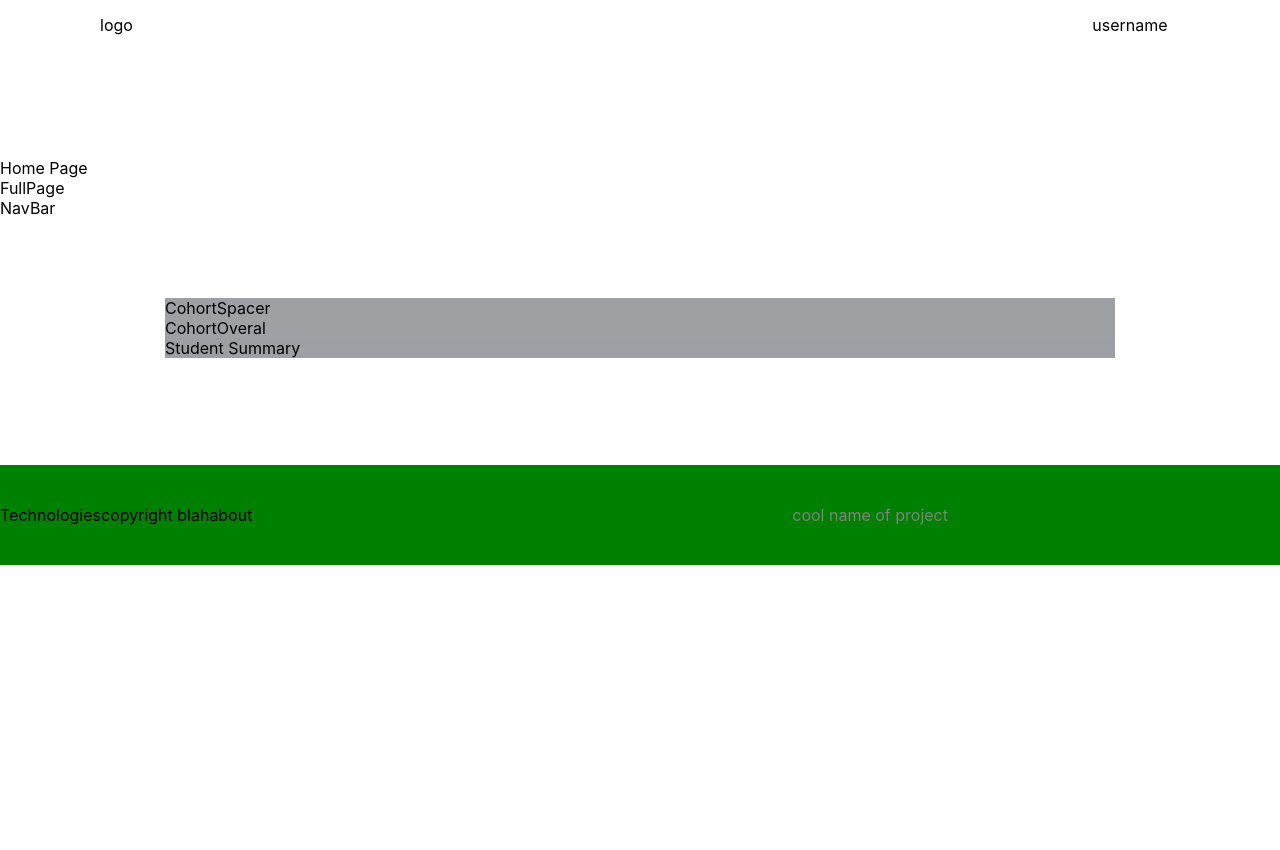
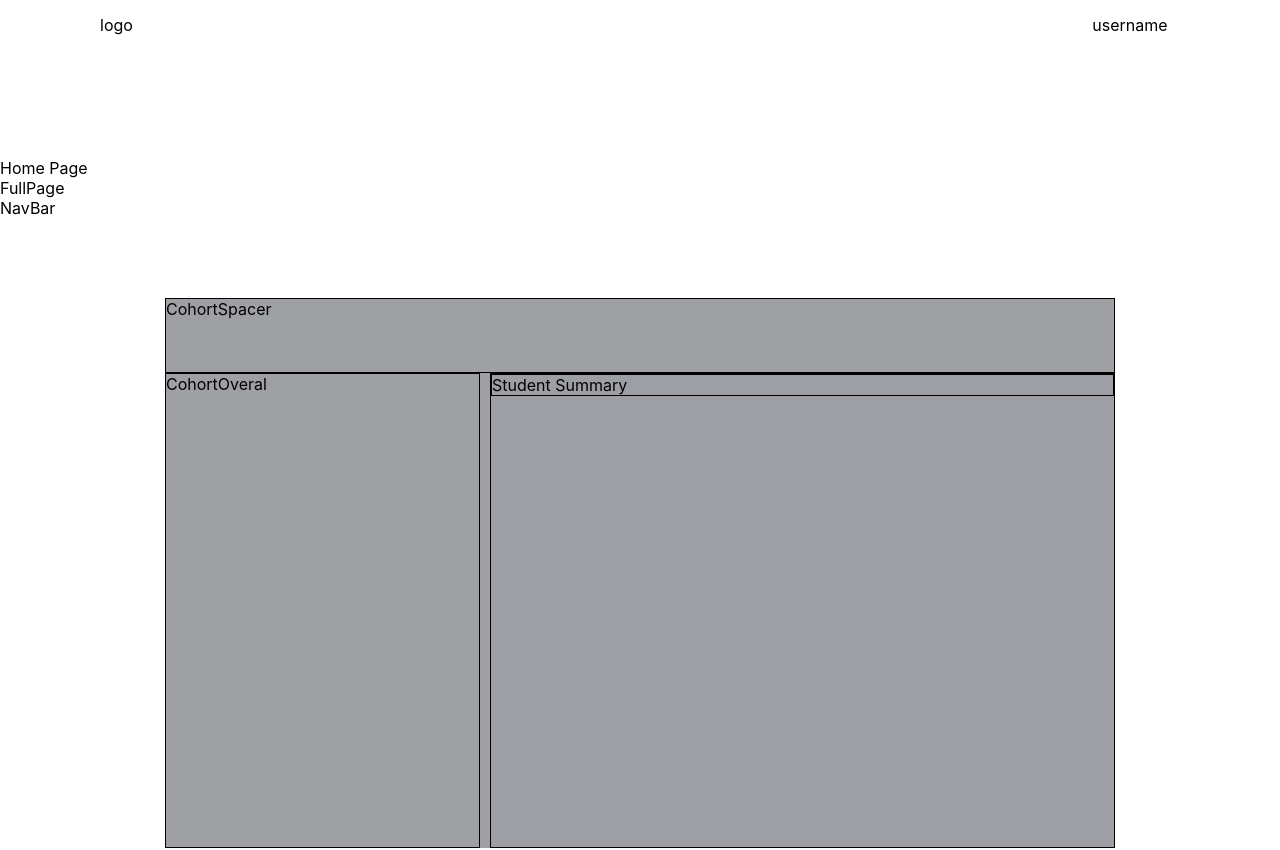
Before and after one commit to gschool-blue-ocean/instructor-hub-old, a Next.js app: page /home in a window 1280 px wide. Shown: the top 850 px of the page. Before the commit the page ends 800 px from the top, so only its background shows below. Built offline with nearby package versions, Linux system fonts and the light colour scheme.

Commit message:
Created the Cohort Container, added a CSS stylesheets for the CohortContainer, CohortOverall, ChoortSpacer, Added divs to the CohortOveral, CohortSpcer, and studentSummary.

```diff
--- a/components/main_page/CohortInformation.js/CohortOveral.js
+++ b/components/main_page/CohortInformation.js/CohortOveral.js
@@ -1,8 +1,8 @@
-import React from 'react'
+import overallStlyes from '../../../styles/CohortOveral.module.css'
 
 const CohortOveral = () => {
   return (
-    <div>CohortOveral</div>
+    <div className = {overallStlyes.overalBorder}>CohortOveral</div>
   )
 }
 
--- a/components/main_page/CohortInformation.js/CohortSpacer.js
+++ b/components/main_page/CohortInformation.js/CohortSpacer.js
@@ -1,8 +1,8 @@
-import React from 'react'
+import spacerStyle from '../../../styles/CohortSpacer.module.css'
 
 const CohortSpacer = () => {
   return (
-    <div>CohortSpacer</div>
+    <div className = {spacerStyle.spacerContainer}>CohortSpacer</div>
   )
 }
 
--- a/components/main_page/CohortInformation.js/StudentSummary.js
+++ b/components/main_page/CohortInformation.js/StudentSummary.js
@@ -4,7 +4,9 @@
 const StudentSummary = () => {
 
   return (
-    <div className = {studentStlye.border}>Student Summary</div>
+    <div className = {studentStlye.border}>
+      <div className = {studentStlye.topBorder}>Student Summary</div>
+    </div>
   )
 }
 
--- a/styles/CohortContainer.module.css
+++ b/styles/CohortContainer.module.css
@@ -1,6 +1,9 @@
 .container {
     width: 950px;
-    position: relative;
-    margin: 0px auto;
+    height: 550px;
+    margin-left: auto;
+    margin-top: 0;
+    margin-bottom: 0;
+    margin-right:auto;
     background-color: rgba(16 18 27/40%);
 }
--- /dev/null
+++ b/styles/CohortOveral.module.css
@@ -0,0 +1,8 @@
+.overalBorder {
+    float: left;
+    width: 315px;
+    height: 475px;
+    border: 1px solid;
+    padding: 0px 0px;
+    margin: 0px 0px;
+}
--- /dev/null
+++ b/styles/CohortSpacer.module.css
@@ -0,0 +1,5 @@
+.spacerContainer {
+    border: 1px solid;
+    width: 950px;
+    height: 75px;
+}
--- a/styles/StudentSummary.module.css
+++ b/styles/StudentSummary.module.css
@@ -1,4 +1,12 @@
 .border {
-    background-color: rgba(146, 151, 179, 0.13);
-    /* border: 1px solid; */
+    background-color:rgba(146, 151, 179, 0.13);
+    border: 1px solid;
+    float: right;
+    width: 625px;
+    height:475px;
+    margin-left: 0px;
 }
+
+.topBorder {
+    border: 1px solid;
+}
```
